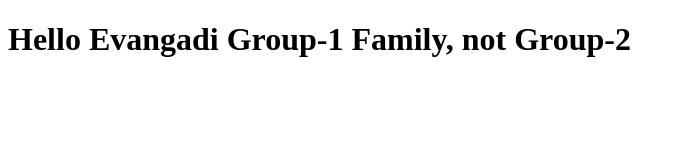
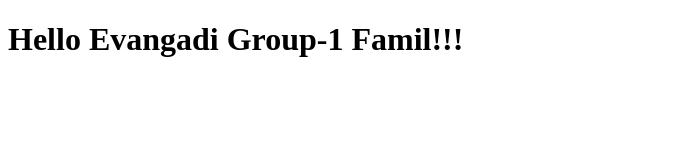
Before and after one commit to lemlem2022/group-one, a plain HTML site: page group1/index.html in a window 1280 px wide. Shown: the whole page, without its empty margins (0-685 px from the left). Drawn offline with Linux system fonts and the light colour scheme.

Commit message:
Update index.html

```diff
--- a/group1/index.html
+++ b/group1/index.html
@@ -7,6 +7,6 @@
 	<title>Group-one</title>
 </head>
 <body>
-	<h1>Hello Evangadi Group-1 Family, not Group-2</h1>
+	<h1>Hello Evangadi Group-1 Famil!!!</h1>
 </body>
 </html>
```
